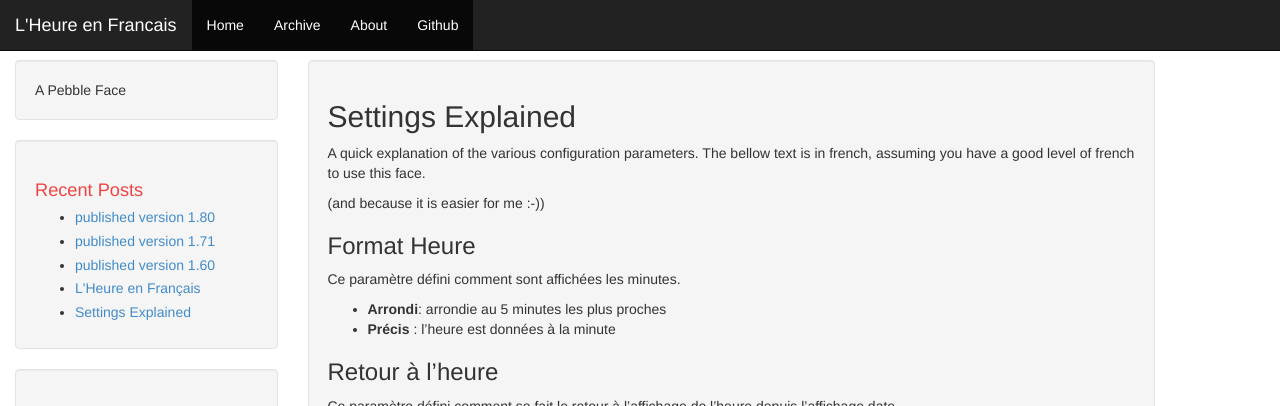
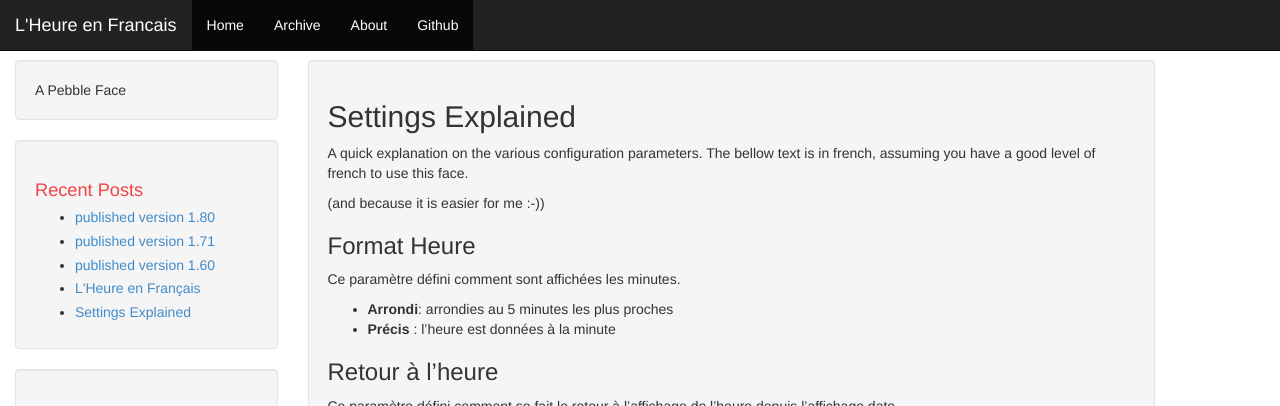
Before and after one commit to mfutech/PF_HeureEnFrancais, a Jekyll site: the page built from _posts/2015-01-01-settings-explained.md, in a window 1280 px wide. Shown: the top 406 px of the page. Built offline with Jekyll 4.4.1, drawn with Linux system fonts in a browser that asks for light colours; Markdown is read by kramdown in place of the engine named in the settings.

Commit message:
corrected typos

```diff
--- a/_posts/2015-01-01-settings-explained.md
+++ b/_posts/2015-01-01-settings-explained.md
@@ -6,7 +6,7 @@ permalink: /settings-explained
 categories: static
 ---
 
-A quick explanation of the various configuration parameters.
+A quick explanation on the various configuration parameters.
 The bellow text is in french, assuming you have a good level of french to use this face.
 
 (and because it is easier for me :-))
@@ -15,7 +15,7 @@ The bellow text is in french, assuming you have a good level of french to use th
 
 Ce paramètre défini comment sont affichées les minutes.
 
-* __Arrondi__: arrondie au 5 minutes les plus proches
+* __Arrondi__: arrondies au 5 minutes les plus proches
 * __Précis__ : l'heure est données à la minute
 
 ### Retour à l'heure
```
Also changed, not shown: 1 other file.
